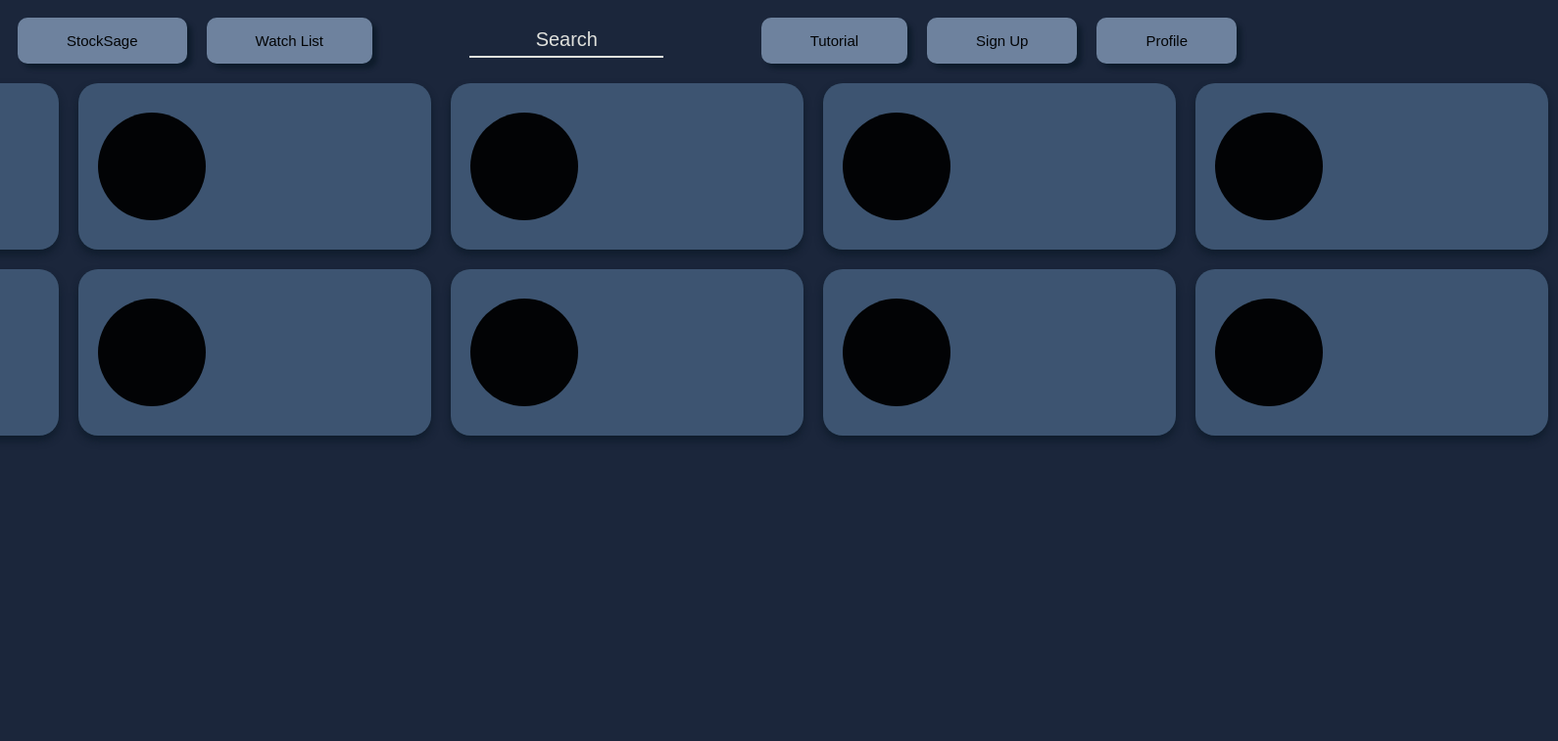
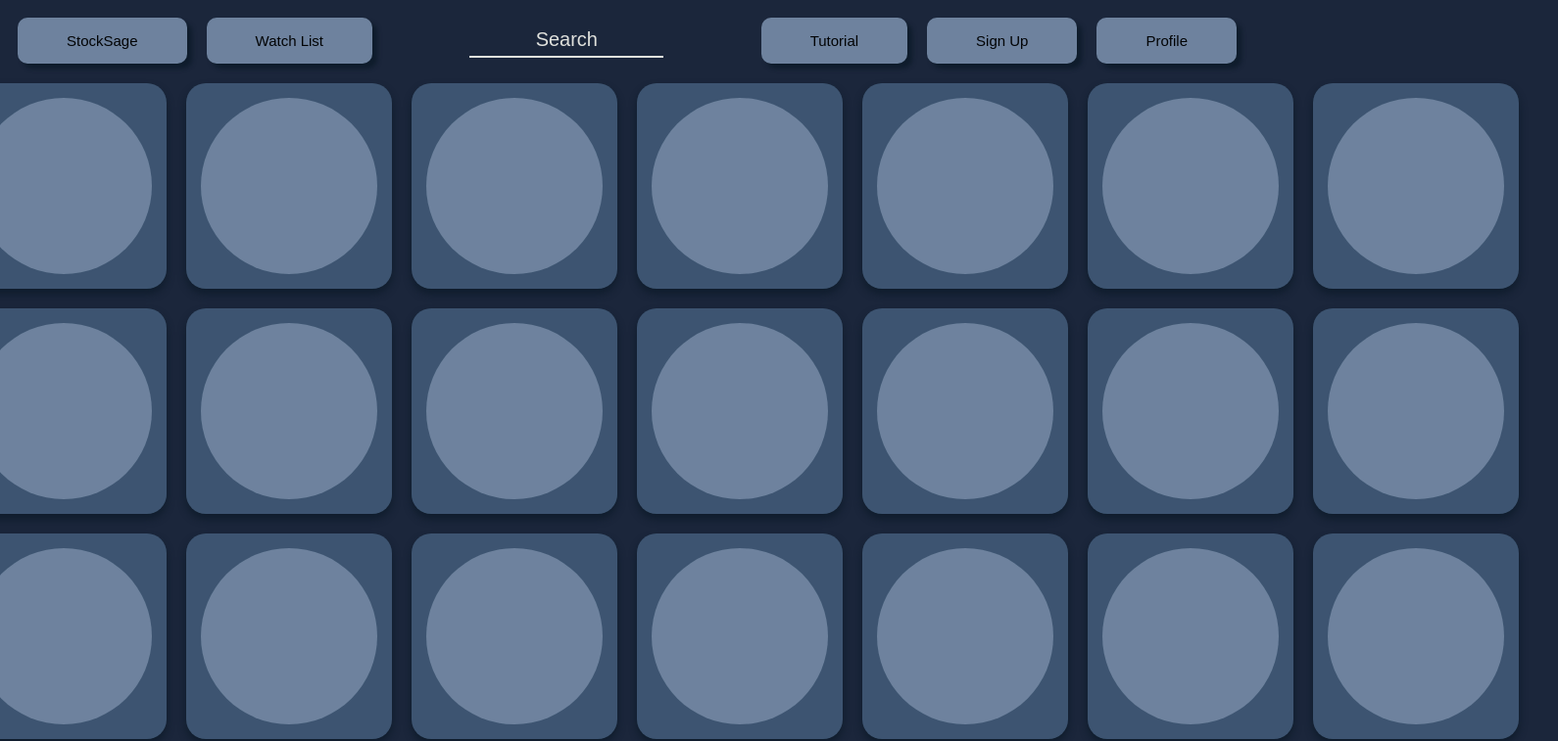
Before and after one commit to Anush-Varma/Trading-Website, a React (Vite) app in the folder client/: page / in a window 1280 px wide. Shown: the top 757 px of the page at 98% size, 1590 px wide, since content can reach past the window. Built offline with nearby package versions, Linux system fonts and the light colour scheme.

Commit message:
dynamically make card compoentns

```diff
--- a/client/src/HomePage.jsx
+++ b/client/src/HomePage.jsx
@@ -9,21 +9,16 @@ import "./styles/homePage.css";
 // gylph to enlarge
 
 function HomePage() {
+  const cardCount = Array.from({ length: 32 });
+
   return (
     <div className="home-page">
       <Nav></Nav>
       <div className="cards-wrapper">
         <div className="cards">
-          <Card></Card>
-          <Card></Card>
-          <Card></Card>
-          <Card></Card>
-          <Card></Card>
-          <Card></Card>
-          <Card></Card>
-          <Card></Card>
-          <Card></Card>
-          <Card></Card>
+          {cardCount.map((_, index) => (
+            <Card></Card>
+          ))}
         </div>
       </div>
     </div>
--- a/client/src/styles/card.css
+++ b/client/src/styles/card.css
@@ -1,12 +1,13 @@
 .card {
   display: flex;
   align-items: center;
+  justify-content: center;
   margin: 10px;
   padding: 10px;
   background-color: var(--component-colour);
   border-radius: 20px;
-  width: 340px;
-  height: 150px;
+  width: 190px;
+  height: 190px;
   box-shadow: 0 5px 8px var(--shadow-colour);
   opacity: 0.9;
 }
--- a/client/src/styles/gylph.css
+++ b/client/src/styles/gylph.css
@@ -2,15 +2,15 @@
   display: flex;
   justify-content: center;
   align-items: center;
-  width: 130px;
-  height: 130px;
+  width: 200px;
+  height: 200px;
   position: relative;
 }
 
 .circle {
-  width: 110px;
-  height: 110px;
+  width: 180px;
+  height: 180px;
   border-radius: 50%;
-  background-color: black;
+  background-color: var(--component-colour2);
   position: absolute;
 }
--- a/client/src/styles/homePage.css
+++ b/client/src/styles/homePage.css
@@ -6,5 +6,5 @@
 
 .cards {
   display: grid;
-  grid-template-columns: repeat(5, 1fr);
+  grid-template-columns: repeat(8, 1fr);
 }
```
